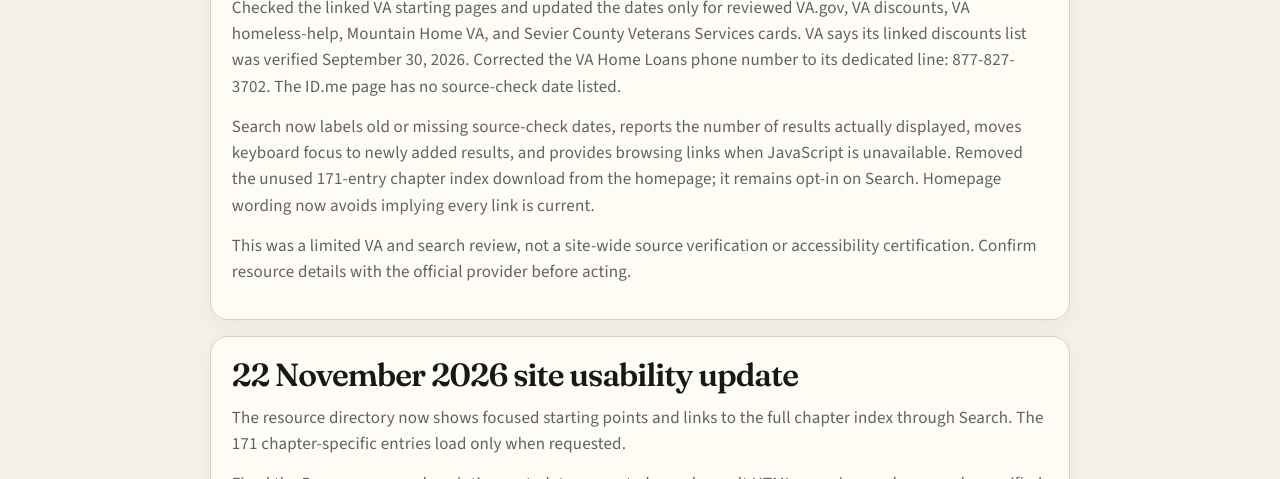
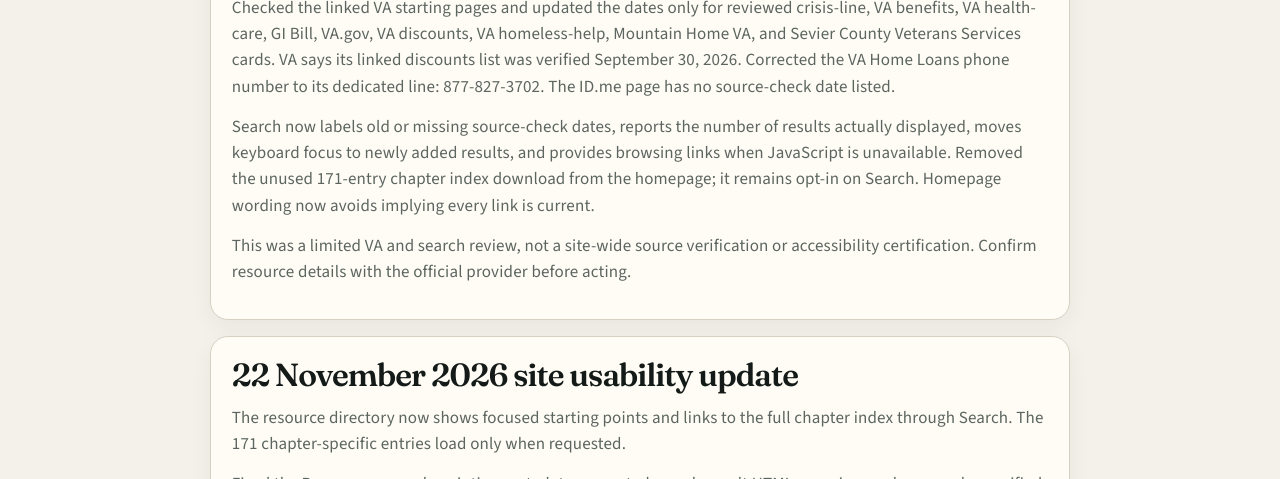
Before and after one commit to masondtorres/vols4vets, a plain HTML site: page monthly-update-log.html in a window 1280 px wide. Shown: the part 621-1100 px from the top of the page. Drawn offline with Linux system fonts and the light colour scheme.

Commit message:
Document core VA resource checks

```diff
--- a/monthly-update-log.html
+++ b/monthly-update-log.html
@@ -41,7 +41,7 @@
   </div>
 </header>
 <main id="main"><section class="hero"><div class="container page-intro"><p class="eyebrow">Updates</p><h1>Monthly Update Log</h1><p class="lead">Site changes are logged below. A usability or technical update does not change provider verification dates; each resource keeps its own source-check date. Email signup is not active.</p></div></section><section class="section"><div class="container content-narrow readable-stack">
-<article class="card"><h2>23 November 2026 source and search update</h2><p>Checked the linked VA starting pages and updated the dates only for reviewed VA.gov, VA discounts, VA homeless-help, Mountain Home VA, and Sevier County Veterans Services cards. VA says its linked discounts list was verified September 30, 2026. Corrected the VA Home Loans phone number to its dedicated line: 877-827-3702. The ID.me page has no source-check date listed.</p><p>Search now labels old or missing source-check dates, reports the number of results actually displayed, moves keyboard focus to newly added results, and provides browsing links when JavaScript is unavailable. Removed the unused 171-entry chapter index download from the homepage; it remains opt-in on Search. Homepage wording now avoids implying every link is current.</p><p>This was a limited VA and search review, not a site-wide source verification or accessibility certification. Confirm resource details with the official provider before acting.</p></article>
+<article class="card"><h2>23 November 2026 source and search update</h2><p>Checked the linked VA starting pages and updated the dates only for reviewed crisis-line, VA benefits, VA health-care, GI Bill, VA.gov, VA discounts, VA homeless-help, Mountain Home VA, and Sevier County Veterans Services cards. VA says its linked discounts list was verified September 30, 2026. Corrected the VA Home Loans phone number to its dedicated line: 877-827-3702. The ID.me page has no source-check date listed.</p><p>Search now labels old or missing source-check dates, reports the number of results actually displayed, moves keyboard focus to newly added results, and provides browsing links when JavaScript is unavailable. Removed the unused 171-entry chapter index download from the homepage; it remains opt-in on Search. Homepage wording now avoids implying every link is current.</p><p>This was a limited VA and search review, not a site-wide source verification or accessibility certification. Confirm resource details with the official provider before acting.</p></article>
 <article class="card"><h2>22 November 2026 site usability update</h2><p>The resource directory now shows focused starting points and links to the full chapter index through Search. The 171 chapter-specific entries load only when requested.</p><p>Fixed the Resources page description metadata, corrected search-result HTML escaping, and removed unverified sitemap dates. Added the Veteran Perks page to the sitemap.</p><p>This was a site usability and technical update, not a full source re-verification. Existing provider check dates remain unchanged; verify current details with each official source.</p></article>
 <article class="card"><h2>15 September 2026 update</h2><p>Second source pass the same day: all 11 section pages and the crisis chapter now point “Browse by Section” to /sections in the HTML. Remaining book-chapter pages still have the old static href; site.js corrects that link in the browser.</p>
 <p>Source pass on official doors used by the companion site. Home title and description now name the Vols4Vets Veteran Resource Guide. Browse-by-section now lands on a section index, not only the urgent chapter.</p><p>Knox County Veterans Services details published from knoxcounty.org: 1000 North Central Street, Box 6, Knoxville, TN 37917, 865-215-5645, 7:30 a.m. to 4:00 p.m., appointment required.</p><p>Homeless page now includes official HUD-VASH and VA homeless-help URLs plus the county-listed VA homeless outreach and Tennessee Valley Coalition numbers, with a confirm-on-source rule.</p><p>Correction Request is the public path for a wrong number. Weekly email list stays off.</p><p>Favicon added. About page now names the printed guide.</p><p>Sitemap lastmod dates now match the pages actually checked on 15 September 2026, including /sections.</p><p>Sevier County Veterans Service Office rechecked on the official seviercountytn.gov page: 1124 Blanton Drive, Suite 101, Sevierville, TN 37862, 865-453-8073, fax 865-774-3787, Monday-Friday 8:00 a.m. to 4:30 p.m., closed 11:30 a.m. to 12:30 p.m. for lunch. No appointment rule is published on that page.</p><p>Chapter-page header link “Browse by Section” now goes to /sections instead of only the urgent chapter.</p></article>
```
